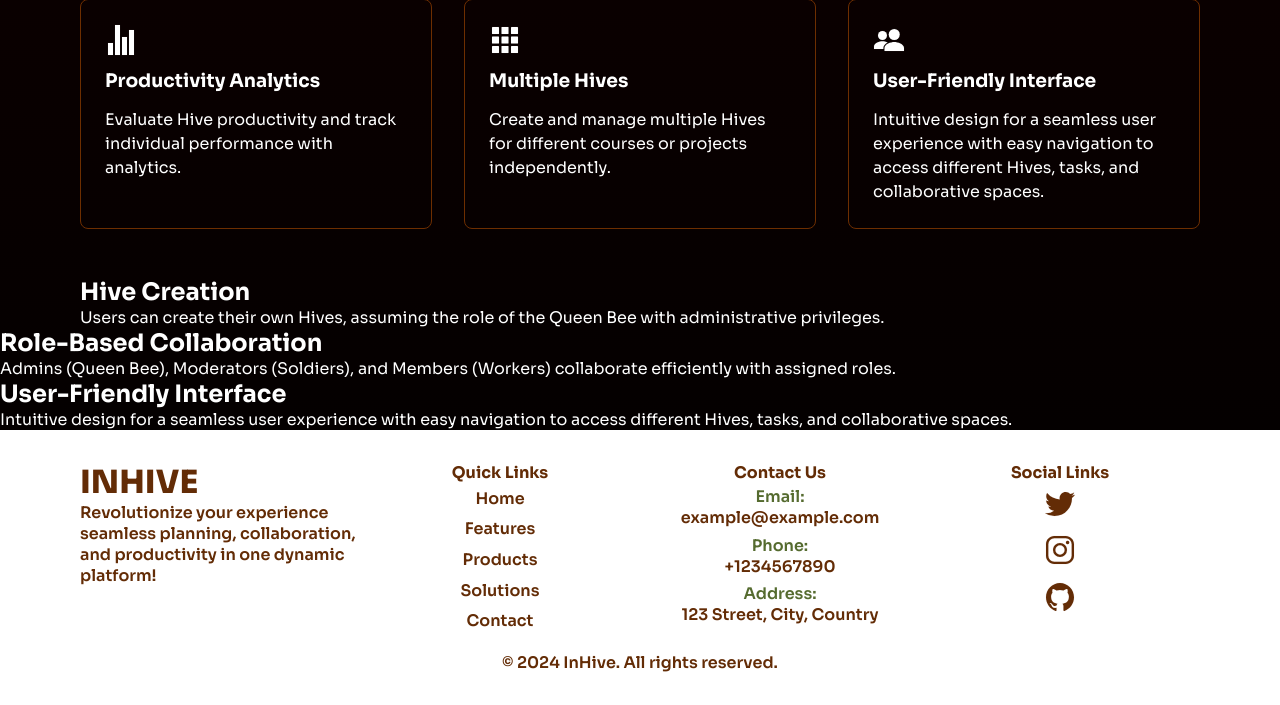
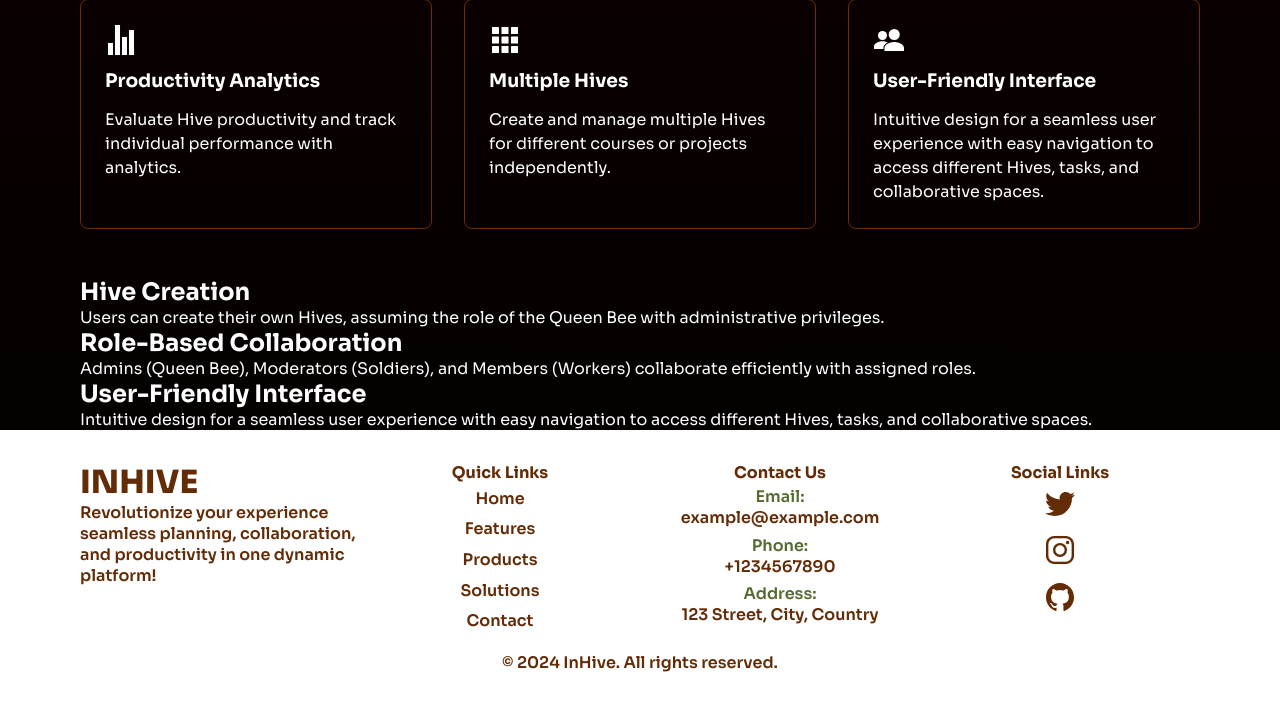
Before and after one commit to MayDan12/portfolio, a Django app: template accounts/templates/accounts/home.html in a window 1280 px wide. Shown: the part 977-1682 px from the top of the page. Run offline with Django 3.2, Linux system fonts and the light colour scheme; the template is opened without the code that fills it, so the values that code supplies are empty.

Commit message:
Update home.html

```diff
--- a/accounts/templates/accounts/home.html
+++ b/accounts/templates/accounts/home.html
@@ -170,7 +170,7 @@
       </div>
     </section>
 
-    <section id="hiveCreation" class="container">
+    <section id="hiveCreation" class="container explain">
       <h2>Hive Creation</h2>
       <!-- Details about Hive creation feature -->
       <p>
@@ -179,7 +179,7 @@
       </p>
     </section>
 
-    <section id="roleBasedCollaboration">
+    <section id="roleBasedCollaboration" class="container explain">
       <h2>Role-Based Collaboration</h2>
       <!-- Details about role-based collaboration feature -->
       <p>
@@ -190,7 +190,7 @@
 
     <!-- Repeat similar sections for other key features -->
 
-    <section id="userFriendlyInterface">
+    <section id="userFriendlyInterface" class="container explain">
       <h2>User-Friendly Interface</h2>
       <!-- Details about the user-friendly interface -->
       <p>
```
